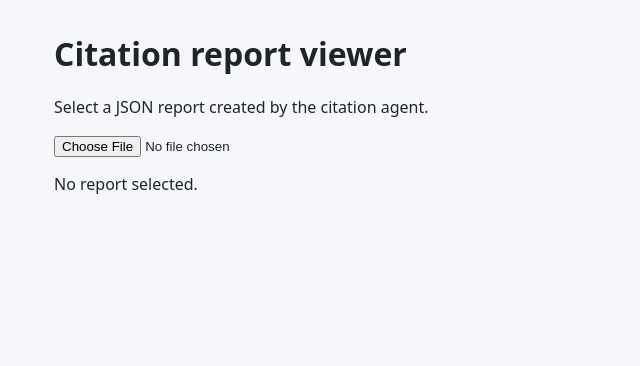
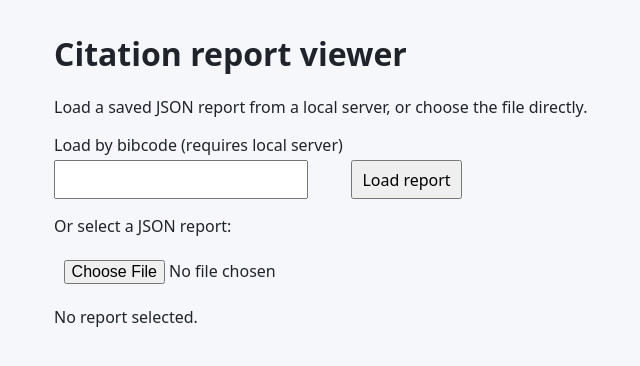
Before and after one commit to ttepperg/citation-agent, a Python web app: template templates/citation_report.html in a window 1280 px wide. Shown: the top 366 px of the page, without its empty margins (186-826 px from the left). Run offline with Jinja, Linux system fonts and the light colour scheme; the template is opened without the code that fills it, so the values that code supplies are empty.

Commit message:
Add JSON report viewer and document usage

```diff
--- a/templates/citation_report.html
+++ b/templates/citation_report.html
@@ -28,17 +28,30 @@
     details { margin-top: 1rem; }
     li { margin: .5rem 0; }
     #status { min-height: 1.5em; }
+    form { display: flex; flex-wrap: wrap; gap: .5rem; align-items: end; }
+    label { display: block; margin-bottom: .25rem; }
+    input, button { font: inherit; padding: .4rem .6rem; }
   </style>
 </head>
 <body>
   <h1>Citation report viewer</h1>
-  <p>Select a JSON report created by the citation agent.</p>
+  <p>Load a saved JSON report from a local server, or choose the file directly.</p>
+  <form id="bibcode-form">
+    <div>
+      <label for="bibcode">Load by bibcode (requires local server)</label>
+      <input id="bibcode" name="bibcode" type="text" required>
+    </div>
+    <button type="submit">Load report</button>
+  </form>
+  <p>Or select a JSON report:</p>
   <input id="report-file" type="file" accept=".json,application/json">
   <p id="status" role="status" aria-live="polite">No report selected.</p>
   <main id="report" hidden></main>
 
   <script>
     const fileInput = document.getElementById("report-file");
+    const bibcodeForm = document.getElementById("bibcode-form");
+    const bibcodeInput = document.getElementById("bibcode");
     const report = document.getElementById("report");
     const status = document.getElementById("status");
 
@@ -141,20 +154,43 @@
       report.hidden = false;
     }
 
-    fileInput.addEventListener("change", async () => {
-      const file = fileInput.files[0];
-      if (!file) return;
-
+    async function loadReport(jsonPromise, source) {
       report.hidden = true;
       report.replaceChildren();
-      status.textContent = `Loading ${file.name}...`;
+      status.textContent = `Loading ${source}...`;
       try {
-        renderReport(JSON.parse(await file.text()));
-        status.textContent = `Loaded ${file.name}.`;
+        renderReport(await jsonPromise);
+        status.textContent = `Loaded ${source}.`;
       } catch (error) {
         status.textContent = `Could not load report: ${error.message}`;
       }
+    }
+
+    function loadFromServer(bibcode) {
+      const filename = `citation_report_${encodeURIComponent(bibcode)}.json`;
+      const jsonPromise = fetch(`../citation_reports/${filename}`).then(response => {
+        if (!response.ok) throw new Error(`HTTP ${response.status}`);
+        return response.json();
+      });
+      loadReport(jsonPromise, `report for ${bibcode}`);
+    }
+
+    bibcodeForm.addEventListener("submit", event => {
+      event.preventDefault();
+      const bibcode = bibcodeInput.value.trim();
+      if (bibcode) loadFromServer(bibcode);
     });
+
+    fileInput.addEventListener("change", () => {
+      const file = fileInput.files[0];
+      if (file) loadReport(file.text().then(JSON.parse), file.name);
+    });
+
+    const bibcode = new URLSearchParams(window.location.search).get("bibcode");
+    if (bibcode) {
+      bibcodeInput.value = bibcode;
+      loadFromServer(bibcode);
+    }
   </script>
 </body>
 </html>
```
Also changed, not shown: PIPELINE.md (+5 -0 lines), TODO.md (+2 -2 lines), README.md.
